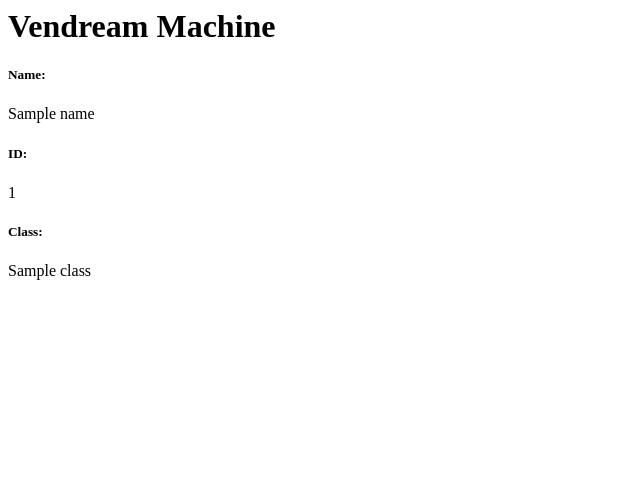
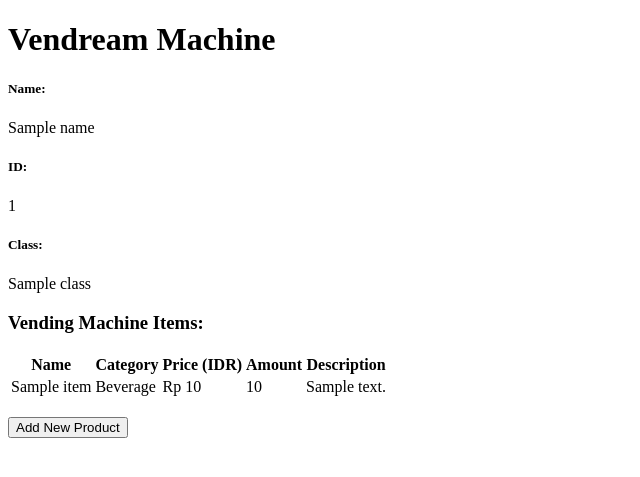
Before and after one commit to vinkakniv/pbp-assignment, a Django app: template main/templates/main.html in a window 1280 px wide. Shown: the top 477 px of the page, without its empty margins (0-640 px from the left). Run offline with Django 4.2, Linux system fonts and the light colour scheme; tables that the repository leaves empty hold one stand-in row (values such as "Sample post"); the template is opened without the code that fills it: values that come from a table or form of the project are taken from there, most other values are stand-ins (such as "Sample title", 1, 10 or a date in 2020).

Commit message:
tugas 2 update

```diff
--- a/main/models.py
+++ b/main/models.py
@@ -2,5 +2,23 @@ from django.db import models
 
 class Item(models.Model):
     name = models.CharField(max_length=255)
-    amount = models.IntegerField()
+    amount = models.PositiveIntegerField(default=0)  # Initial quantity
     description = models.TextField()
+    price = models.DecimalField(max_digits=12, decimal_places=0, default=0)  # Using max_digits=12 to handle large numbers in IDR
+
+    BEVERAGE = "Beverage"
+    SNACK = "Snack"
+    CANDY = "Candy"
+    CATEGORY_CHOICES = [
+        (BEVERAGE, "Beverage"),
+        (SNACK, "Snack"),
+        (CANDY, "Candy"),
+    ]
+    category = models.CharField(max_length=10, choices=CATEGORY_CHOICES, default=BEVERAGE)
+
+    def formatted_price(self):
+        # Format the price as IDR with commas for thousands separators
+        return "Rp {:,}".format(self.price)
+
+    def __str__(self):
+        return self.name
--- a/main/templates/main.html
+++ b/main/templates/main.html
@@ -1,8 +1,44 @@
-<h1>Vendream Machine</h1>
+{% extends 'base.html' %}
 
-<h5>Name: </h5>
-<p>{{ name }}</p>
-<h5>ID: </h5>
-<p>{{ id }}</p>
-<h5>Class: </h5>
-<p>{{ class }}</p>
+{% block content %}
+    <h1>Vendream Machine</h1>
+
+    <h5>Name:</h5>
+    <p>{{name}}</p>
+
+    <h5>ID: </h5>
+    <p>{{ id }}</p>
+
+    <h5>Class:</h5>
+    <p>{{class}}</p>
+
+    <h3>Vending Machine Items:</h3>
+    <table>
+        <tr>
+            <th>Name</th>
+            <th>Category</th>
+            <th>Price (IDR)</th>
+            <th>Amount</th>
+            <th>Description</th>
+        </tr>
+
+        {% for item in items %}
+            <tr>
+                <td>{{ item.name }}</td>
+                <td>{{ item.category }}</td>
+                <td>{{ item.formatted_price }}</td>
+                <td>{{ item.amount }}</td>
+                <td>{{ item.description }}</td>
+            </tr>
+        {% endfor %}
+    </table>
+
+    <br />
+
+    <a href="{% url 'main:create_item' %}">
+        <button>
+            Add New Product
+        </button>
+    </a>
+
+{% endblock content %}
--- a/main/tests.py
+++ b/main/tests.py
@@ -4,8 +4,8 @@ from main.models import Item
 
 class mainTest(TestCase):
     def setUp(self):
-        Item.objects.create(name="Good day", amount="8", description="Funtastic Mocaccino Coffee")
-        Item.objects.create(name="Fanta", amount=7, description="Orange flavoured")
+        Item.objects.create(name="Good day", amount="8", description="Funtastic Mocaccino Coffee", price=11000, category="Beverage")
+        Item.objects.create(name="Fanta", amount=7, description="Orange flavoured", price=9000, category="Beverage")
 
     def test_item_is_in_stock(self):
         """Items in vending machine that correctly identified"""
--- a/main/urls.py
+++ b/main/urls.py
@@ -1,8 +1,14 @@
 from django.urls import path
-from main.views import show_main
+from main.views import show_main, create_item, show_xml, show_xml_by_id, \
+                        show_json, show_json_by_id
 
 app_name = 'main'
 
 urlpatterns = [
     path('', show_main, name='show_main'),
+    path('create-item', create_item, name='create_item'),
+    path('xml/', show_xml, name='show_xml'),
+    path('xml/<int:id>/', show_xml_by_id, name='show_xml_by_id'),
+    path('json/', show_json, name='show_json'),
+    path('json/<int:id>/', show_json_by_id, name='show_json_by_id')
 ]
--- /dev/null
+++ b/templates/base.html
@@ -0,0 +1,18 @@
+{% load static %}
+<!DOCTYPE html>
+<html lang="en">
+    <head>
+        <meta charset="UTF-8" />
+        <meta
+            name="viewport"
+            content="width=device-width, initial-scale=1.0"
+        />
+        {% block meta %}
+        {% endblock meta %}
+    </head>
+
+    <body>
+        {% block content %}
+        {% endblock content %}
+    </body>
+</html>
--- a/vending_machine/settings.py
+++ b/vending_machine/settings.py
@@ -55,7 +55,7 @@ ROOT_URLCONF = 'vending_machine.urls'
 TEMPLATES = [
     {
         'BACKEND': 'django.template.backends.django.DjangoTemplates',
-        'DIRS': [],
+        'DIRS': [BASE_DIR / 'templates'],
         'APP_DIRS': True,
         'OPTIONS': {
             'context_processors': [
--- a/vending_machine/urls.py
+++ b/vending_machine/urls.py
@@ -18,6 +18,6 @@ from django.contrib import admin
 from django.urls import path, include
 
 urlpatterns = [
+    path('', include('main.urls')),
     path('admin/', admin.site.urls),
-    path('main/', include('main.urls'))
 ]
```
Also changed, not shown: main/forms.py (added, +7 -0 lines), main/templates/create_item.html (added, +19 -0 lines), main/views.py (+46 -3 lines), README.md, main/migrations/0002_item_price_item_product_stock_alter_item_amount.py (added), main/migrations/0003_remove_item_price_remove_item_product_stock.py (added), main/migrations/0004_item_category_item_price_alter_item_amount.py (added).
